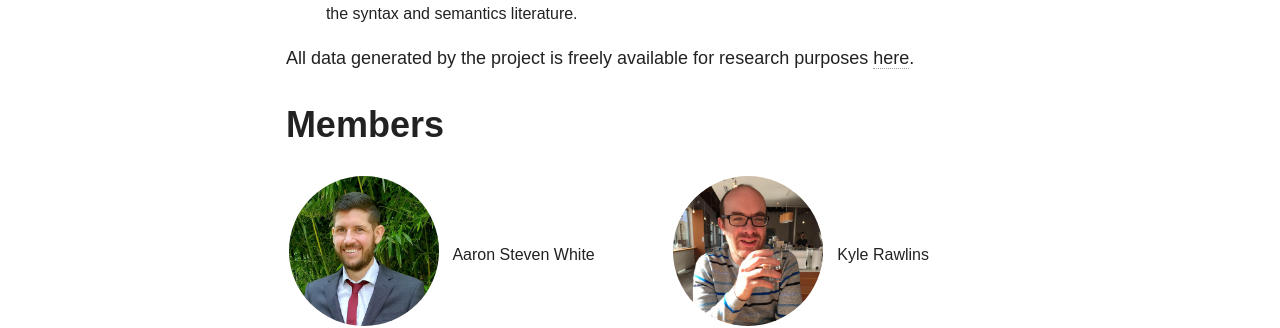
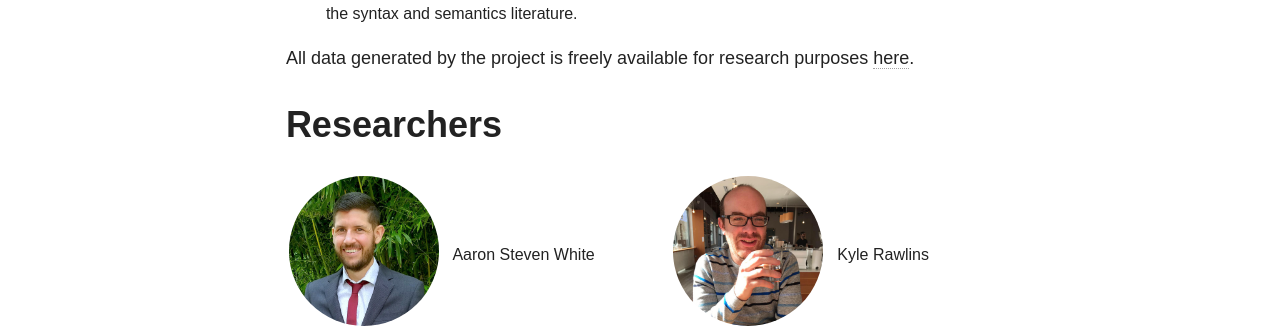
Before and after one commit to MegaAttitude/megaattitude.github.io, a Jekyll site: the page built from index.md, in a window 1280 px wide. Shown: the part 758-1086 px from the top of the page. Built offline with Jekyll 4.4.1, drawn with Linux system fonts in a browser that asks for light colours; nearby versions of some CDN libraries.

Commit message:
changed Members to Researchers

```diff
--- a/index.md
+++ b/index.md
@@ -12,7 +12,7 @@ The **MegaAttitude Project**, which is joint work between the [FACTS.lab](http:/
 
 All data generated by the project is freely available for research purposes [here]({{ site.url }}/data/).
 
-# Members
+# Researchers
 
 | <a href="http://aaronstevenwhite.io"><img src="{{ site.url }}/images/aaron.jpg" class="bio-photo-about" alt="Aaron Steven White bio photo"/></a> [Aaron Steven White](http://aaronstevenwhite.io) | <a href="http://sites.krieger.jhu.edu/rawlins/"><img src="{{ site.url }}/images/kyle.jpg" class="bio-photo-about" alt="Kyle Rawlins bio photo"/></a> [Kyle Rawlins](http://sites.krieger.jhu.edu/rawlins/) |
 |
```
